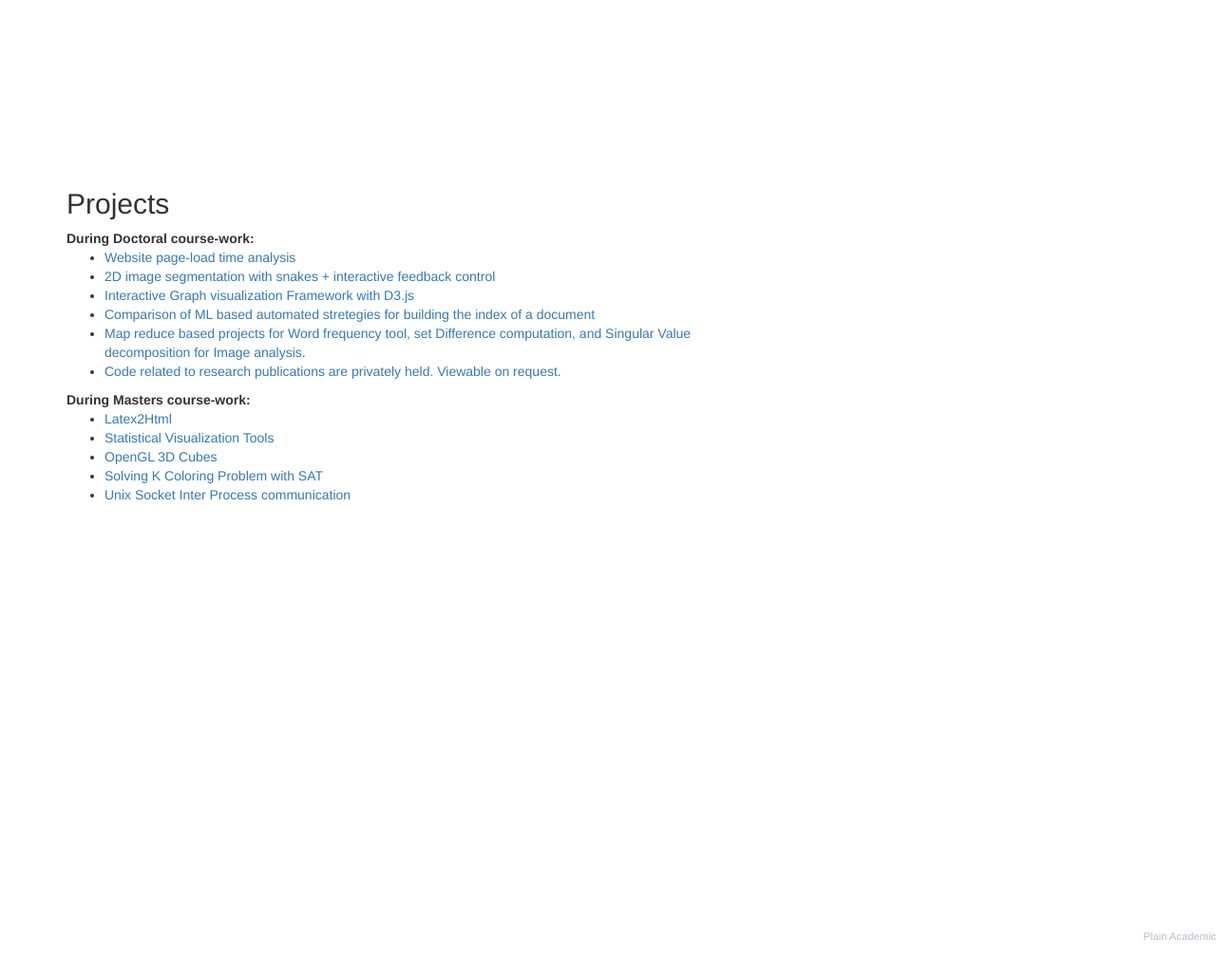
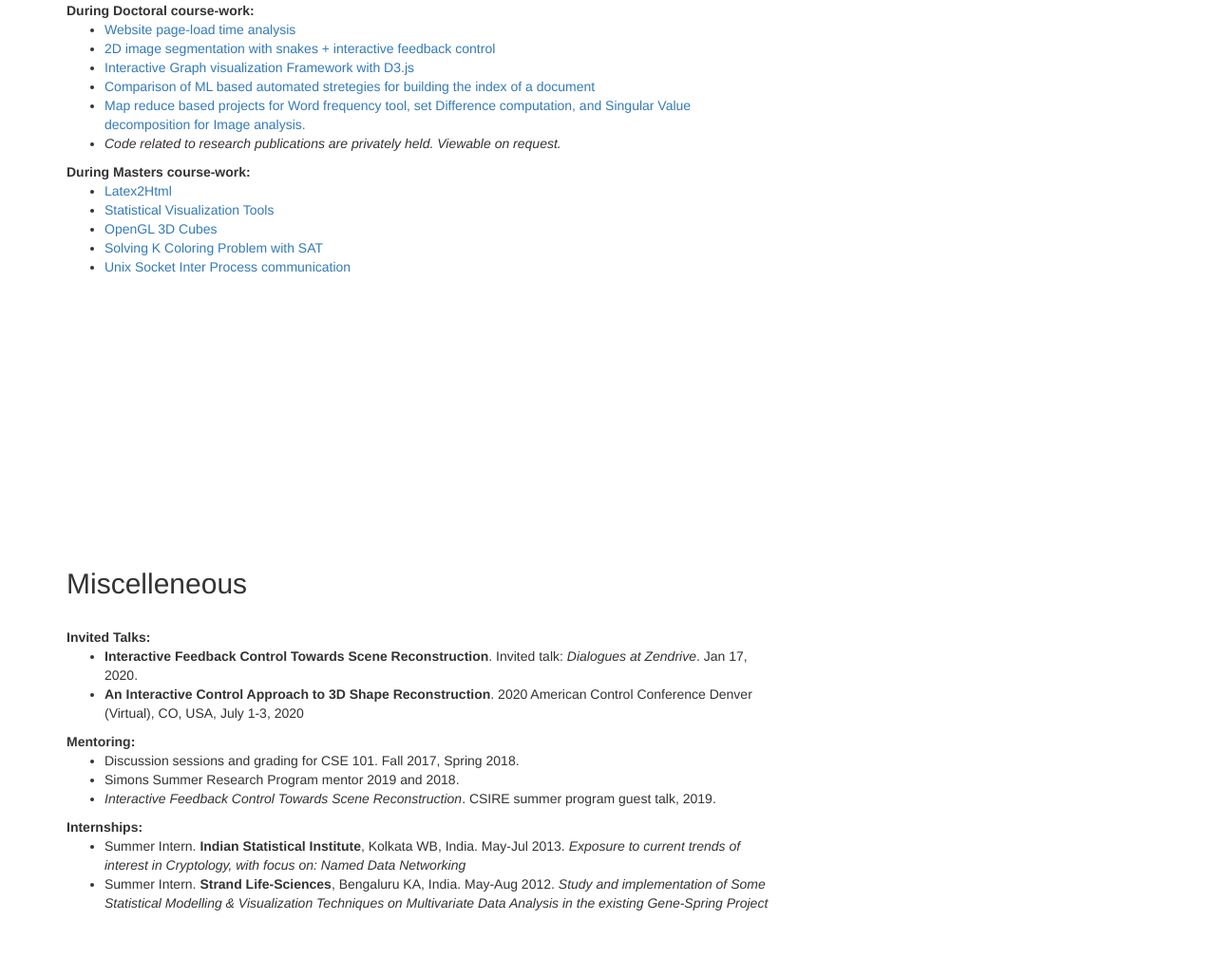
Before and after one commit to ibipul/ibipul.github.io, a plain HTML site: page index.html in a window 1280 px wide. Shown: the part 1493-2522 px from the top of the page at 95% size. Before the commit the page ends 2487 px from the top, so only its background shows below. Drawn offline with nearby package versions, Linux system fonts and the light colour scheme.

Commit message:
updating github io

```diff
--- a/index.html
+++ b/index.html
@@ -36,6 +36,7 @@
 				  <li><a href="index.html">Home</a></li>
 				  <li><a href="#publications">Publications</a></li>
 				  <li><a href="#projects">Projects</a></li>
+				  <li><a href="#misc">Misc,</a></li>
 				  <li><a href="#">CV</a></li>
 		  </ul>
 		</div>
@@ -99,14 +100,14 @@
 
 
             <!-- Publications -->
-            <div class="col-md-8" style="height: 100vh;">
+            <div class="col-md-8" style="height: 70vh;">
                 <h2 id="publications">Publications</h2>
 
                 <strong>Doctoral Thesis</strong><br/>
                 <ul>
                 <li class="paper" words="add, your, keywords, here"><a href="https://www.researchgate.net/publication/346273532_Control-Based_Reconstruction_and_Pose-Estimation">Control-Based Reconstruction and Pose-Estimation</a>. Bipul Islam. Nov 2020.</li>
                 </ul>
-                <strong>Peer-reviewed</strong><br/>
+                <strong>Recent Peer-reviewed Publications</strong><br/>
                 <ul>
                 <li class="paper" words="add, your, keywords, here"><a href="#">Forming 3D Operator Control for 2D Image-Based Ambiguous Environments</a> Bipul Islam, Ji Liu, Anthony Yezzi, Romeil Sandhu. American Control Conference 2021 (Accepted)</li>
                 <li class="paper" words="add, your, keywords, here"><a href="https://ieeexplore.ieee.org/document/9147728">An Interactive Control Approach to 3D Shape Reconstruction</a> Bipul Islam, Ji Liu, Anthony Yezzi, Romeil Sandhu. American Control Conference 2020.</li>
@@ -120,8 +121,8 @@
             </div>
 
             <!-- Projects -->
-            <div class="col-md-8" style="height: 100vh;">
-                <h2 id="projects">Projects</h2>
+            <div class="col-md-8" style="height: 80vh;">
+                <h2 id="projects">Interesting Academic Projects</h2>
 
                 <strong>During Doctoral course-work: </strong><br/>
                 <ul>
@@ -130,7 +131,7 @@
 				<li><a href="https://github.com/ibipul/InteractiveGraphVizFramework">Interactive Graph visualization Framework with D3.js</a></li>
 				<li><a href="https://github.com/ibipul/automated-document-index-building">Comparison of ML based automated stretegies for building the index of a document</a></li>
 				<li><a href="https://github.com/ibipul/map-reduce-projects">Map reduce based projects for Word frequency tool, set Difference computation, and Singular Value decomposition for Image analysis.</a></li>
-				<li><a href=#> Code related to research publications are privately held. Viewable on request.</a></li>
+				<li><i> Code related to research publications are privately held. Viewable on request.</i></li>
                 </ul>
 
                 <strong>During Masters course-work: </strong><br/>
@@ -140,6 +141,30 @@
 				<li><a href="http://ibipul.github.io/openGLproj">OpenGL 3D Cubes</a></li>
 				<li><a href="http://ibipul.github.io/coloring_SAT">Solving K Coloring Problem with SAT</a></li>
 				<li><a href="http://ibipul.github.io/UnixSockets">Unix Socket Inter Process communication</a></li>
+                </ul>
+
+            </div>
+
+
+            <!-- Misc -->
+            <div class="col-md-8" style="height: 100vh;">
+                <h2 id="misc">Miscelleneous</h2><br/>
+                <strong>Invited Talks: </strong><br/>
+                <ul>
+                <li><b>Interactive Feedback Control Towards Scene Reconstruction</b>. Invited talk: <i>Dialogues at Zendrive</i>. Jan 17, 2020.</li>
+                <li><b>An Interactive Control Approach to 3D Shape Reconstruction</b>. 2020 American Control Conference Denver (Virtual), CO, USA, July 1-3, 2020</li>
+                </ul>
+                <strong>Mentoring: </strong><br/>
+                <ul>
+                <li>Discussion sessions and grading for CSE 101. Fall 2017, Spring 2018.</li>
+                <li>Simons Summer Research Program mentor 2019 and 2018.</li>
+                <li><i>Interactive Feedback Control Towards Scene Reconstruction</i>. CSIRE summer program guest talk, 2019.</li>
+                </ul>
+
+                <strong>Internships: </strong><br/>
+                <ul>
+                <li> Summer Intern. <b> Indian Statistical Institute</b>, Kolkata WB, India. May-Jul 2013. <i> Exposure to current trends of interest in Cryptology, with focus on: Named Data Networking</i></li>
+                <li> Summer Intern. <b> Strand Life-Sciences</b>, Bengaluru KA, India. May-Aug 2012. <i>Study and implementation of Some Statistical Modelling & Visualization Techniques on Multivariate Data Analysis in the existing Gene-Spring Project</i></li>
                 </ul>
 
             </div>
```
